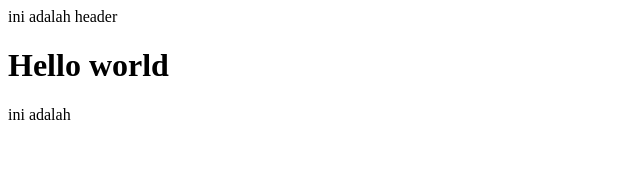
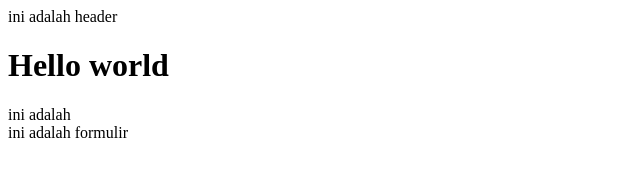
Before and after one commit to qialfariq/companyProfilez, a plain HTML site: page cobalagi/kontak.html in a window 1280 px wide. Shown: the whole page, without its empty margins (0-640 px from the left). Drawn offline with Linux system fonts and the light colour scheme.

Commit message:
Update kontak.html

```diff
--- a/cobalagi/kontak.html
+++ b/cobalagi/kontak.html
@@ -10,5 +10,6 @@
     <header>ini adalah header</header>
     <h1>Hello world</h1>
     <footer>ini adalah</footer>
+    <form>ini adalah formulir</form>
   </body>
 </html>
```
